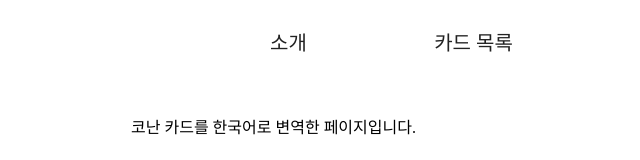
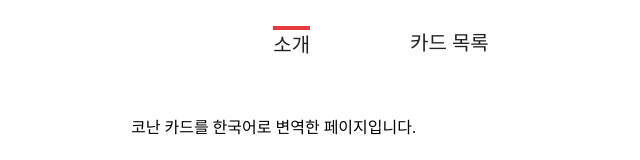
Before and after one commit to write-code-b/Conan-Card, a React (Create React App) app in the folder frontend/: page /about in a window 1280 px wide. Shown: the top 160 px of the page, without its empty margins (259-899 px from the left). Built offline with nearby package versions, Linux system fonts and the light colour scheme; a web font is replaced by a local one.

Commit message:
update Navbar isActive state

```diff
--- a/frontend/src/components/Navbar.jsx
+++ b/frontend/src/components/Navbar.jsx
@@ -1,13 +1,21 @@
+import { NavLink } from "react-router-dom";
+
 function Navbar(props) {
   return (
     <>
       <nav>
-        <li>
-          <a href="/about">소개</a>
-        </li>
-        <li>
-          <a href="/cards">카드 목록</a>
-        </li>
+        <NavLink
+          className={({ isActive }) => "nav" + (isActive ? "_active" : "")}
+          to="/about"
+        >
+          소개
+        </NavLink>
+        <NavLink
+          className={({ isActive }) => "nav" + (isActive ? "_active" : "")}
+          to="/cards"
+        >
+          카드 목록
+        </NavLink>
       </nav>
     </>
   );
```
